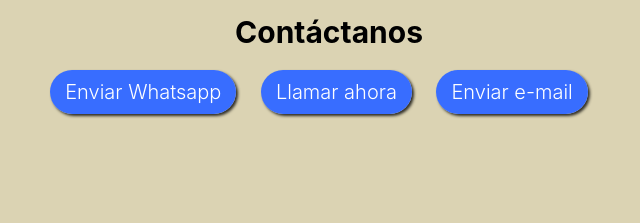
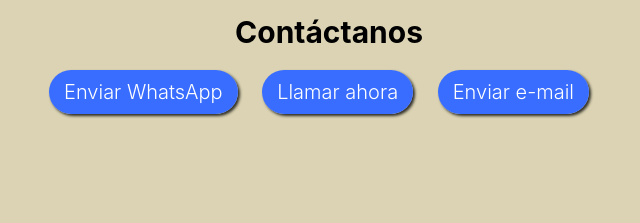
Before and after one commit to maximilianosecotaro/landing, a plain HTML site: page index.html in a window 1280 px wide. Shown: the part 2148-2371 px from the top of the page, 311-951 px from the left. Drawn offline with Linux system fonts and the light colour scheme.

Commit message:
Corrección

```diff
--- a/index.html
+++ b/index.html
@@ -72,7 +72,7 @@
     </div>
     <div class="centro" id="contactos">
         <h3 id="espacioencima">Contáctanos</h3>
-        <a class="boton" href="https://api.whatsapp.com/send/?phone=5492612190328&text=Hola,+me+interesan+sus+productos.&app_absent=0" target="_blank">Enviar Whatsapp</a>
+        <a class="boton" href="https://api.whatsapp.com/send/?phone=5492612190328&text=Hola,+me+interesan+sus+productos.&app_absent=0" target="_blank">Enviar WhatsApp</a>
         <a class="boton" href="tel: +5492612190328">Llamar ahora</a>
         <a class="boton" href="mailto:maximilianosecotaro@gmail.com">Enviar e-mail</a>
     </div>
```
